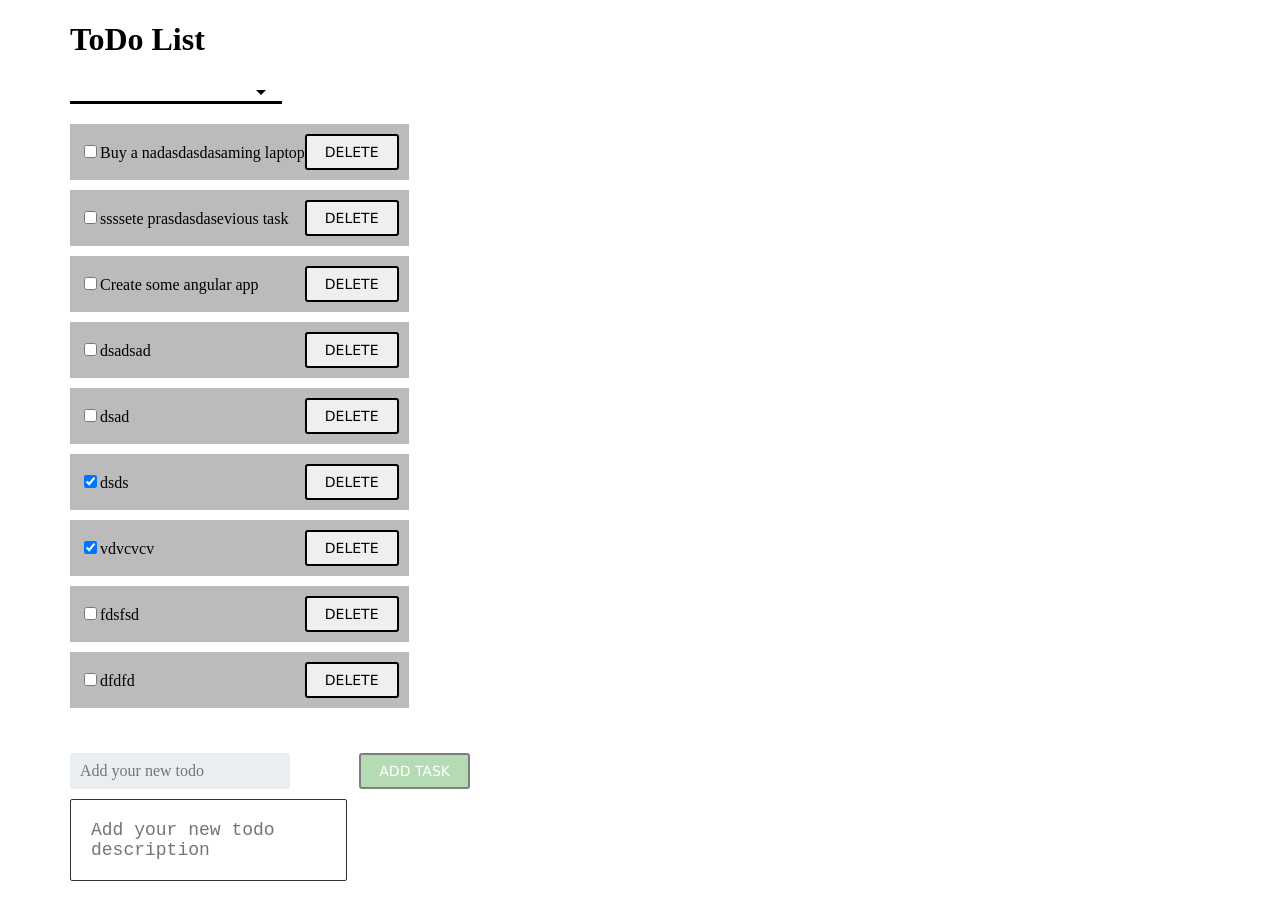
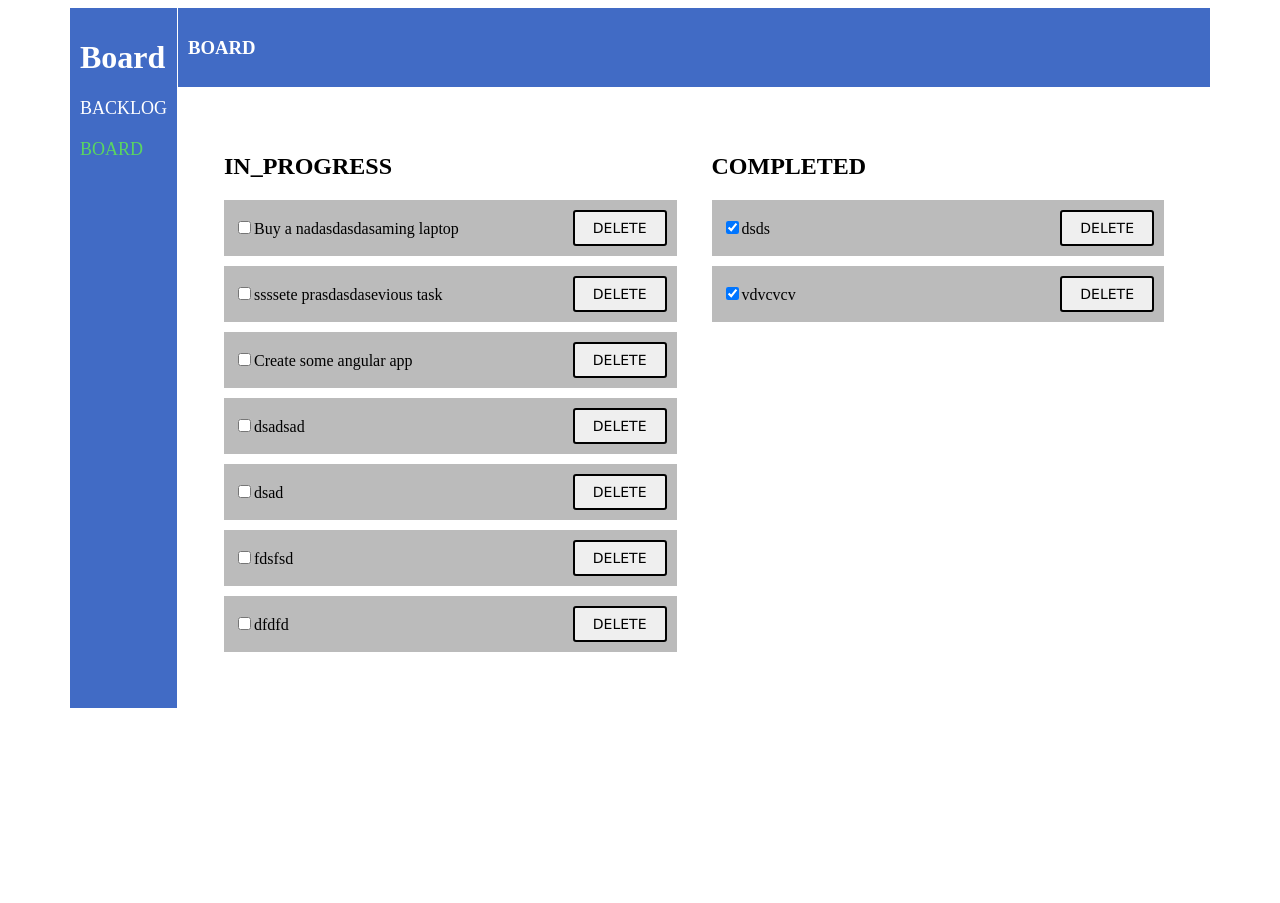
Before and after one commit to Angular-OTUS/ToDoList-RuslanRyazanov, an Angular app: page /board in a window 1280 px wide. Before the commit this address led to /tasks. After the commit the page ends 800 px from the top, so only its background shows below. Built offline with nearby package versions, Linux system fonts and the light colour scheme; data requests are answered from the project's data file.

Commit message:
homework-8

```diff
--- /dev/null
+++ b/src/app/components/board/board.component.html
@@ -0,0 +1,18 @@
+<div>
+  <app-spinner *ngIf="isLoading; else content"></app-spinner>
+  <ng-template #content>
+    <div class="column">
+      <div *ngFor="let status of statuses" class="column__item">
+        <h2>{{ status }}</h2>
+        <div class="todo-list">
+          <app-to-do-list-item *ngFor="let item of getAllListItemsByStatus(status)"
+                             class="todo-item"
+                             [listItem]="item"
+                             (delete)="deleteItem(item.id)"
+                             (update)="updateItem($event)"/>
+        </div>
+      </div>
+    </div>
+    <router-outlet/>
+  </ng-template>
+</div>
--- /dev/null
+++ b/src/app/components/board/board.component.scss
@@ -0,0 +1,27 @@
+.column {
+  display: flex;
+  gap: 15px;
+  align-items: flex-start;
+  padding: 16px;
+  box-sizing: border-box;
+  &__item {
+    flex: 1;
+    min-width: 200px;
+    max-width: auto;
+    background-color: #ffffff;
+    display: flex;
+    flex-direction: column;
+    padding: 10px;
+    box-sizing: border-box;
+  }
+  &__title {
+    margin: 0 0 20px 0;
+    font-size: 20px;
+    color: #333;
+    text-align: center;
+  }
+}
+
+.board-container {
+  padding: 20px;
+}
--- /dev/null
+++ b/src/app/components/board/board.component.ts
@@ -0,0 +1,89 @@
+import { Component, OnDestroy, OnInit } from '@angular/core';
+import { SpinnerComponent } from "../spinner/spinner.component";
+import { NgForOf, NgIf } from "@angular/common";
+import { RouterOutlet } from "@angular/router";
+import { ToDoListItemComponent } from "../to-do-list-item/to-do-list-item.component";
+import { ItemStatus, TodoListItem } from "../../interfaces/to-do-list-item";
+import { TodoListService } from "../../shared/services/todoListService";
+import { ToastService } from "../../shared/services/toastService";
+import { Subject, takeUntil } from "rxjs";
+
+@Component({
+  selector: 'app-board',
+  standalone: true,
+  imports: [
+    SpinnerComponent,
+    NgForOf,
+    NgIf,
+    RouterOutlet,
+    ToDoListItemComponent,
+  ],
+  templateUrl: './board.component.html',
+  styleUrl: './board.component.scss'
+})
+export class BoardComponent implements OnInit, OnDestroy {
+  protected isLoading: boolean = true;
+  protected filteredItems: TodoListItem[] = [];
+  protected selectedStatus: ItemStatus | null = null;
+  protected statuses: string[] = Object.values(ItemStatus);
+  private destroy$: Subject<void> = new Subject<void>();
+
+  constructor(
+    private todoListService: TodoListService,
+    private toastService: ToastService
+  ) {}
+
+  public ngOnInit(): void {
+    setTimeout((): void => {
+      this.isLoading = false;
+    }, 500);
+    this.filterItems();
+  }
+
+  public ngOnDestroy(): void {
+    this.destroy$.next();
+    this.destroy$.complete();
+  }
+
+  protected getAllListItems(): TodoListItem[] {
+    return [...this.filteredItems];
+  }
+
+  protected deleteItem(itemId: string): void {
+    this.todoListService.deleteItem(itemId)
+      .pipe(takeUntil(this.destroy$))
+      .subscribe(() => {
+      this.filteredItems = this.todoListService.deleteItemArray(this.filteredItems, itemId);
+      this.toastService.showToast("Item deleted");
+    });
+  }
+
+  protected updateItem(updatedItem: TodoListItem): void {
+    this.todoListService.updateItem(updatedItem)
+      .pipe(takeUntil(this.destroy$))
+      .subscribe((response: TodoListItem) => {
+      this.filteredItems = this.todoListService.updateItemArray(this.filteredItems, response);
+      this.toastService.showToast("Item updated");
+    });
+  }
+
+  protected filterItems(): void {
+    if (this.selectedStatus === null) {
+      this.todoListService.getAllListItems()
+        .pipe(takeUntil(this.destroy$))
+        .subscribe((listItems: TodoListItem[]) => {
+          this.filteredItems = listItems;
+        });
+    } else {
+      this.todoListService.getAllListItems()
+        .pipe(takeUntil(this.destroy$))
+        .subscribe((listItems: TodoListItem[]) => {
+          this.filteredItems = listItems.filter((item: TodoListItem) => item.status === this.selectedStatus);
+        });
+    }
+  }
+
+  protected getAllListItemsByStatus(status: string): TodoListItem[] {
+    return this.getAllListItems().filter((item: TodoListItem) => item.status === status);
+  }
+}
--- /dev/null
+++ b/src/app/components/task-board/task-board.component.html
@@ -0,0 +1,23 @@
+<div class="board">
+  <div class="board__side">
+    <h1>Board</h1>
+    <div class="board__links">
+      @for (route of routes; track route) {
+        <a
+          [routerLink]="'/' + route.path"
+          [ngClass]="{'board__link': true, 'board__link_selected': isCurrentRoute(route.name)}"
+        >
+          {{ route.name }}
+        </a>
+      }
+    </div>
+  </div>
+  <div class="board__field">
+    <div class="board__top">
+      <h3>{{ this.getCurrentTabName() }}</h3>
+    </div>
+    <div class="board-container">
+      <router-outlet/>
+    </div>
+  </div>
+</div>
--- /dev/null
+++ b/src/app/components/task-board/task-board.component.scss
@@ -0,0 +1,38 @@
+
+.board {
+  display: flex;
+  &__top {
+    padding: 10px;
+    background-color: #416bc5;
+    color: #ffffff;
+  }
+  &__side {
+    padding: 10px;
+    display: flex;
+    flex-direction: column;
+    background-color: #416bc5;
+    color: #ffffff;
+    border-right: 1px solid #ffffff;
+  }
+  &__links {
+    display: flex;
+    flex-direction: column;
+  }
+  &__link {
+    color: #ffffff;
+    text-decoration: none;
+    font-size: 18px;
+    margin: 0 0 20px 0;
+    &_selected {
+      color: #5ad660;
+    }
+  }
+  &__field {
+    display: flex;
+    flex: 1;
+    flex-direction: column;
+  }
+  &-container {
+    padding: 20px;
+  }
+}
--- /dev/null
+++ b/src/app/components/task-board/task-board.component.ts
@@ -0,0 +1,45 @@
+import { Component } from '@angular/core';
+import { Router, RouterLink, RouterOutlet } from "@angular/router";
+import { NgClass } from "@angular/common";
+
+@Component({
+  selector: 'app-task-board',
+  standalone: true,
+  imports: [
+    RouterLink,
+    NgClass,
+    RouterOutlet
+  ],
+  templateUrl: './task-board.component.html',
+  styleUrl: './task-board.component.scss'
+})
+export class TaskBoardComponent {
+  protected readonly componentTitle: string = 'Board';
+
+  constructor(
+    private router: Router
+  ) {}
+
+  protected getCurrentTabName(): string | undefined {
+    const currentPath: string = this.router.url.split('/').filter(Boolean).join('/');
+    const route = this.routes
+      .find(route => currentPath.startsWith(route.path));
+
+    return route?.name;
+  }
+
+  protected isCurrentRoute(route: string): boolean {
+    return this.getCurrentTabName() === route;
+  }
+
+  protected readonly routes = [
+    {
+      name: 'BACKLOG',
+      path: 'backlog/tasks'
+    },
+    {
+      name: 'BOARD',
+      path: 'board'
+    }
+  ];
+}
--- a/src/app/components/to-do-list/to-do-list.component.ts
+++ b/src/app/components/to-do-list/to-do-list.component.ts
@@ -1,18 +1,16 @@
-import { Component, OnInit } from '@angular/core';
+import { Component, OnInit, OnDestroy } from '@angular/core';
 import { ToDoListItemComponent } from '../to-do-list-item/to-do-list-item.component';
 import { TodoListItem, ItemStatus } from '../../interfaces/to-do-list-item';
 import { FormsModule } from "@angular/forms";
 import { NgClass, NgForOf, NgIf } from '@angular/common';
 import { MatFormField } from "@angular/material/form-field";
-import { MatInput } from "@angular/material/input";
-import { ButtonComponent } from '../button/button.component';
-import { TooltipDirective } from '../../shared/directives/tooltip.directive';
 import { TodoListService } from "../../shared/services/todoListService";
 import { ToastService } from "../../shared/services/toastService";
 import { SpinnerComponent } from "../spinner/spinner.component";
 import { MatOption, MatSelect } from "@angular/material/select";
 import { ToDoCreateItemComponent } from "../to-do-create-item/to-do-create-item.component";
 import { Router, RouterOutlet } from "@angular/router";
+import { Subject, takeUntil } from "rxjs";
 
 @Component({
   selector: 'app-to-do-list',
@@ -22,10 +20,9 @@ import { Router, RouterOutlet } from "@angular/router";
     FormsModule,
     NgForOf,
     MatFormField,
-    MatInput,
+
     NgIf,
-    ButtonComponent,
-    TooltipDirective,
+
     NgClass,
     SpinnerComponent,
     MatSelect,
@@ -36,7 +33,7 @@ import { Router, RouterOutlet } from "@angular/router";
   templateUrl: './to-do-list.component.html',
   styleUrl: './to-do-list.component.scss'
 })
-export class ToDoListComponent implements OnInit {
+export class ToDoListComponent implements OnInit, OnDestroy {
 
   public newItemValue: string = '';
   public newItemDescription: string = '';
@@ -48,6 +45,7 @@ export class ToDoListComponent implements OnInit {
   public filteredItems: TodoListItem[] = [];
   public selectedStatus: ItemStatus | null = null;
   public statuses: string[] = Object.values(ItemStatus);
+  private destroy$: Subject<void> = new Subject<void>();
 
   constructor(
     private todoListService: TodoListService,
@@ -58,6 +56,11 @@ export class ToDoListComponent implements OnInit {
   ngOnInit(): void {
     setTimeout(() =>  this.isLoading = false, 500);
     this.filterItems();
+  }
+
+  public ngOnDestroy(): void {
+    this.destroy$.next();
+    this.destroy$.complete();
   }
 
   public getAllListItems(): TodoListItem[] {
@@ -72,9 +75,12 @@ export class ToDoListComponent implements OnInit {
   }
 
   public deleteItem(itemId: string) {
-    this.todoListService.deleteItem(itemId);
-    this.filterItems();
-    this.toastService.showToast("Item deleted");
+    this.todoListService.deleteItem(itemId)
+      .pipe(takeUntil(this.destroy$))
+      .subscribe(() => {
+      this.filteredItems = this.todoListService.deleteItemArray(this.filteredItems, itemId);
+      this.toastService.showToast("Item deleted");
+    });
   }
 
   public selectItem(itemId: string) {
@@ -82,19 +88,24 @@ export class ToDoListComponent implements OnInit {
     this.router.navigate([`/tasks/${itemId}`]).then();
   }
   public updateItem(updatedItem: TodoListItem) {
-    this.todoListService.updateItem(updatedItem);
-    this.filterItems();
-    this.toastService.showToast("Item updated");
+    this.todoListService.updateItem(updatedItem)
+      .pipe(takeUntil(this.destroy$))
+      .subscribe((response: TodoListItem) => {
+      this.filteredItems = this.todoListService.updateItemArray(this.filteredItems, response);
+      this.toastService.showToast("Item updated");
+    });
   }
 
   public filterItems(): void {
     if (this.selectedStatus === null) {
       this.todoListService.getAllListItems()
+        .pipe(takeUntil(this.destroy$))
         .subscribe((listItems) => {
         this.filteredItems = listItems;
       })
     } else {
       this.todoListService.getAllListItems()
+        .pipe(takeUntil(this.destroy$))
         .subscribe((listItems) => {
         this.filteredItems = listItems.filter(item => item.status === this.selectedStatus);
       })
--- a/src/app/shared/services/todoListService.ts
+++ b/src/app/shared/services/todoListService.ts
@@ -48,22 +48,20 @@ export class TodoListService {
   public getAllListItems(): Observable<TodoListItem[]> {
     return this.httpClient.get<TodoListItem[]>(this.apiUrl);
   }
-  public updateItem(updatedItem: TodoListItem): void {
-    this.httpClient.put(`${this.apiUrl}/${updatedItem.id}`, updatedItem)
-      .subscribe({
-        error: (err) => {
-          this.toastService.showToast(`Error update item`);
-          console.error(err);
-        }
-    })
+  public updateItem(updatedItem: TodoListItem): Observable<TodoListItem> {
+    return this.httpClient.put<TodoListItem>(`${this.apiUrl}/${updatedItem.id}`, updatedItem)
   }
-  public deleteItem(itemId: string): void {
-    this.httpClient.delete(`${this.apiUrl}/${itemId}`)
-      .subscribe({
-        error: (err) => {
-          this.toastService.showToast(`Error deleting item`);
-          console.error(err);
-        }
-    })
+  public deleteItem(itemId: string): Observable<void> {
+    return this.httpClient.delete<void>(`${this.apiUrl}/${itemId}`)
+  }
+  public updateItemArray(items: TodoListItem[], updatedItem: TodoListItem): TodoListItem[] {
+    const index: number = items.findIndex(item => item.id === updatedItem.id);
+    if (index !== -1) {
+      items[index] = updatedItem;
+    }
+    return [...items];
+  }
+  public deleteItemArray(items: TodoListItem[], itemId: string): TodoListItem[] {
+    return items.filter(item => item.id !== itemId);
   }
 }
```
Also changed, not shown: src/app/app.routes.ts (+18 -6 lines).
